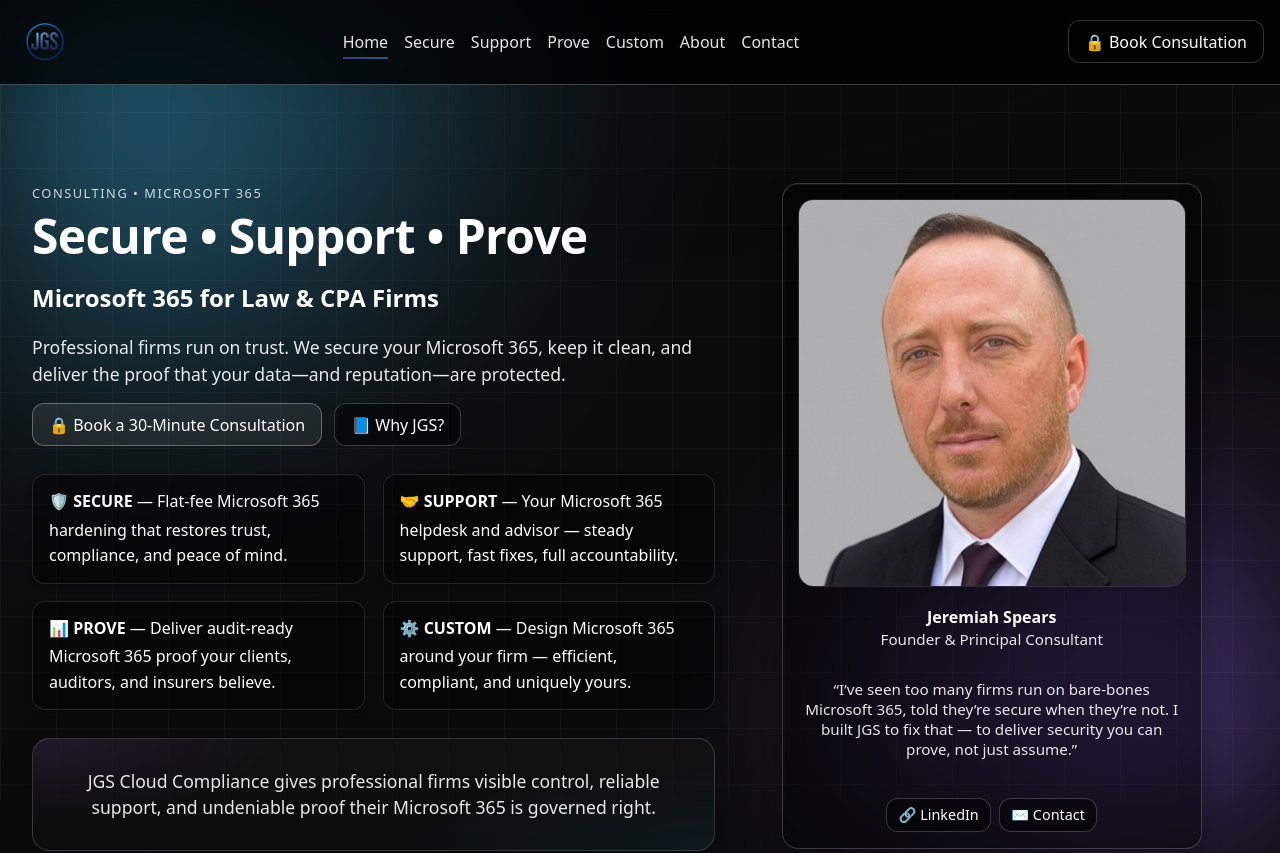
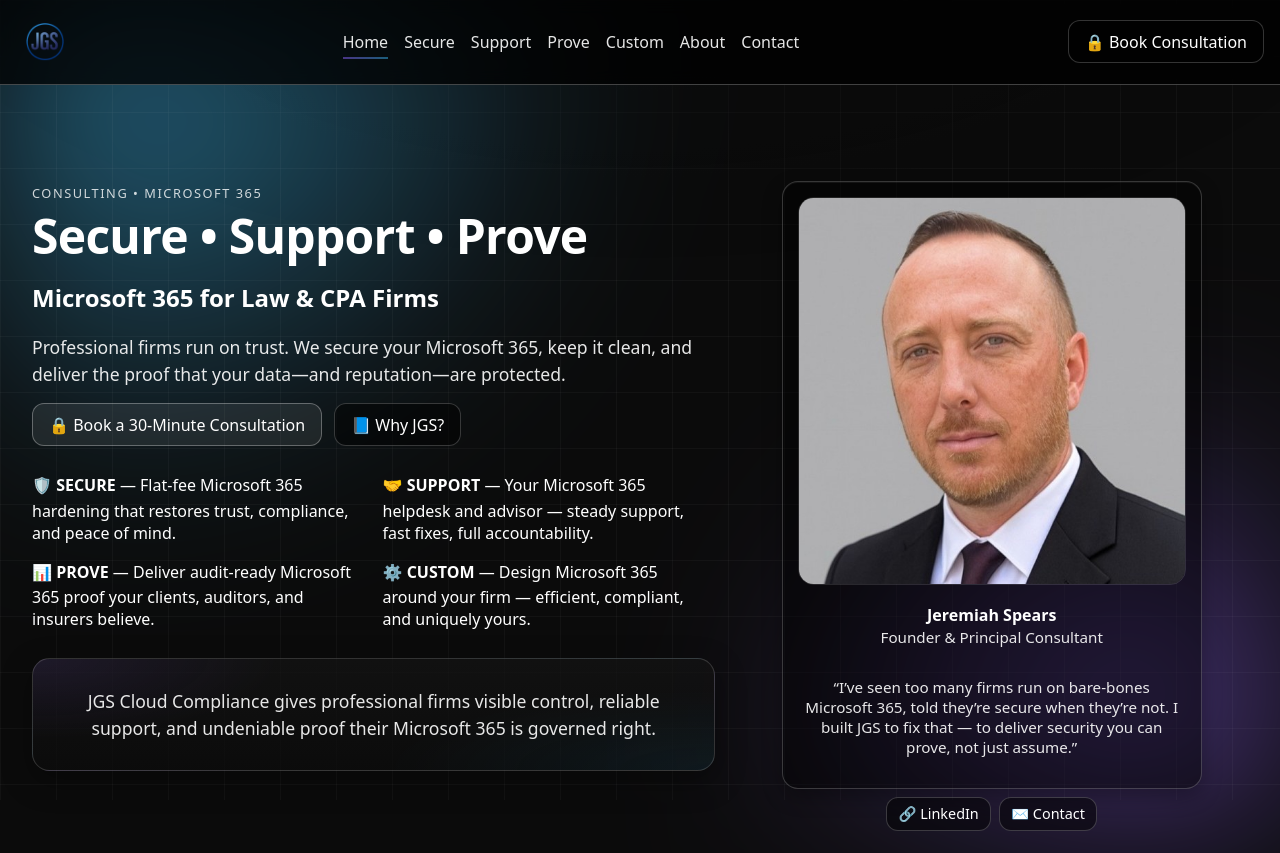
Before and after one commit to jspears80/jgs, a Next.js app: page / in a window 1280 px wide. Shown: the top 853 px of the page. Built offline with nearby package versions, Linux system fonts and the light colour scheme.

Commit message:
Update page.tsx

```diff
--- a/app/page.tsx
+++ b/app/page.tsx
@@ -1,5 +1,6 @@
 'use client';
 import React from 'react';
+import Link from 'next/link';
 
 export default function HomePage() {
   return (
@@ -32,25 +33,25 @@ export default function HomePage() {
             >
               🔒 Book a 30-Minute Consultation
             </a>
-            <a className="btn" href="/about">
+            <Link className="btn" href="/about">
               📘 Why JGS?
-            </a>
+            </Link>
           </div>
 
           {/* ===== PROOF GRID (Four-Card) ===== */}
           <div className="proofgrid">
-            <div>
+            <Link href="/secure" className="card-link">
               🛡️ <strong>SECURE</strong> — Flat-fee Microsoft 365 hardening that restores trust, compliance, and peace of mind.
-            </div>
-            <div>
+            </Link>
+            <Link href="/support" className="card-link">
               🤝 <strong>SUPPORT</strong> — Your Microsoft 365 helpdesk and advisor — steady support, fast fixes, full accountability.
-            </div>
-            <div>
+            </Link>
+            <Link href="/prove" className="card-link">
               📊 <strong>PROVE</strong> — Deliver audit-ready Microsoft 365 proof your clients, auditors, and insurers believe.
-            </div>
-            <div>
+            </Link>
+            <Link href="/custom" className="card-link">
               ⚙️ <strong>CUSTOM</strong> — Design Microsoft 365 around your firm — efficient, compliant, and uniquely yours.
-            </div>
+            </Link>
           </div>
 
           {/* ===== CTA BAND ===== */}
@@ -70,7 +71,11 @@ JGS Cloud Compliance gives professional firms visible control, reliable support,
             justifyContent: 'center',
           }}
         >
-          <div className="founder" style={{ textAlign: 'center', alignItems: 'center' }}>
+          <Link
+            href="/contact"
+            className="founder"
+            style={{ textAlign: 'center', alignItems: 'center', textDecoration: 'none' }}
+          >
             <img
               src="/founder.jpg"
               alt="Founder headshot"
@@ -83,10 +88,19 @@ JGS Cloud Compliance gives professional firms visible control, reliable support,
               <div className="founder-title">Founder &amp; Principal Consultant</div>
             </div>
 
-            <p style={{ fontSize: '.95rem', opacity: 0.9, marginTop: '.25rem', maxWidth: '60ch' }}>
+            <p
+              style={{
+                fontSize: '.95rem',
+                opacity: 0.9,
+                marginTop: '.25rem',
+                maxWidth: '60ch',
+                color: 'inherit',
+              }}
+            >
               “I’ve seen too many firms run on bare-bones Microsoft 365, told they’re secure when they’re not.
               I built JGS to fix that — to deliver security you can prove, not just assume.”
             </p>
+          </Link>
 
           <div className="founder-actions" style={{ justifyContent: 'center', marginTop: '.5rem' }}>
             <a
@@ -97,13 +111,29 @@ JGS Cloud Compliance gives professional firms visible control, reliable support,
             >
               🔗 LinkedIn
             </a>
-              <a className="btn sm" href="/contact">
+            <Link className="btn sm" href="/contact">
               ✉️ Contact
-              </a>
+            </Link>
           </div>
         </div>
       </div>
-      </div>
+
+      <style jsx>{`
+        .card-link {
+          display: block;
+          padding: .75rem;
+          border-radius: 10px;
+          background: rgba(255,255,255,0.02);
+          border: 1px solid rgba(255,255,255,0.08);
+          transition: background 0.2s, border 0.2s;
+          text-decoration: none;
+          color: inherit;
+        }
+        .card-link:hover {
+          background: rgba(155,141,242,0.15);
+          border-color: rgba(155,141,242,0.4);
+        }
+      `}</style>
     </section>
   );
 }
```
Lines whose indentation alone changed are shown as unchanged.
